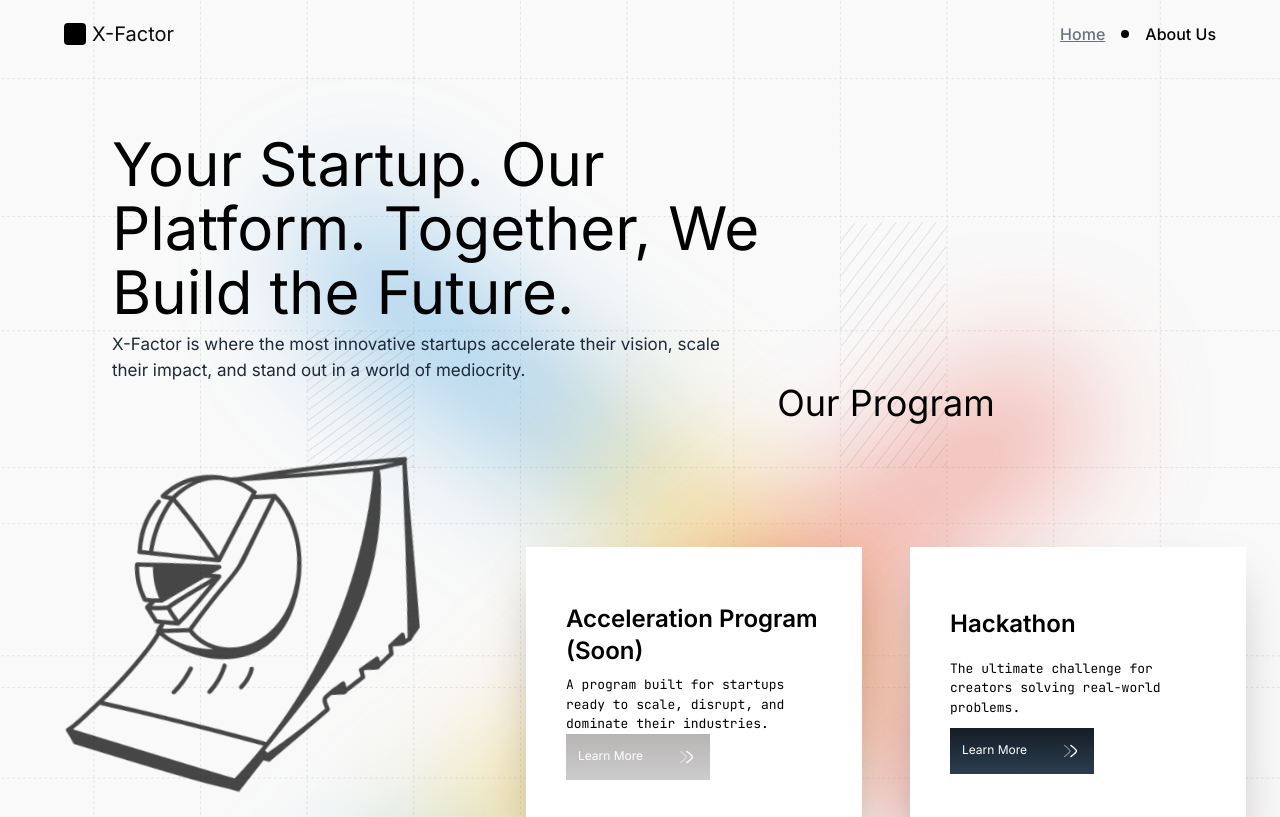
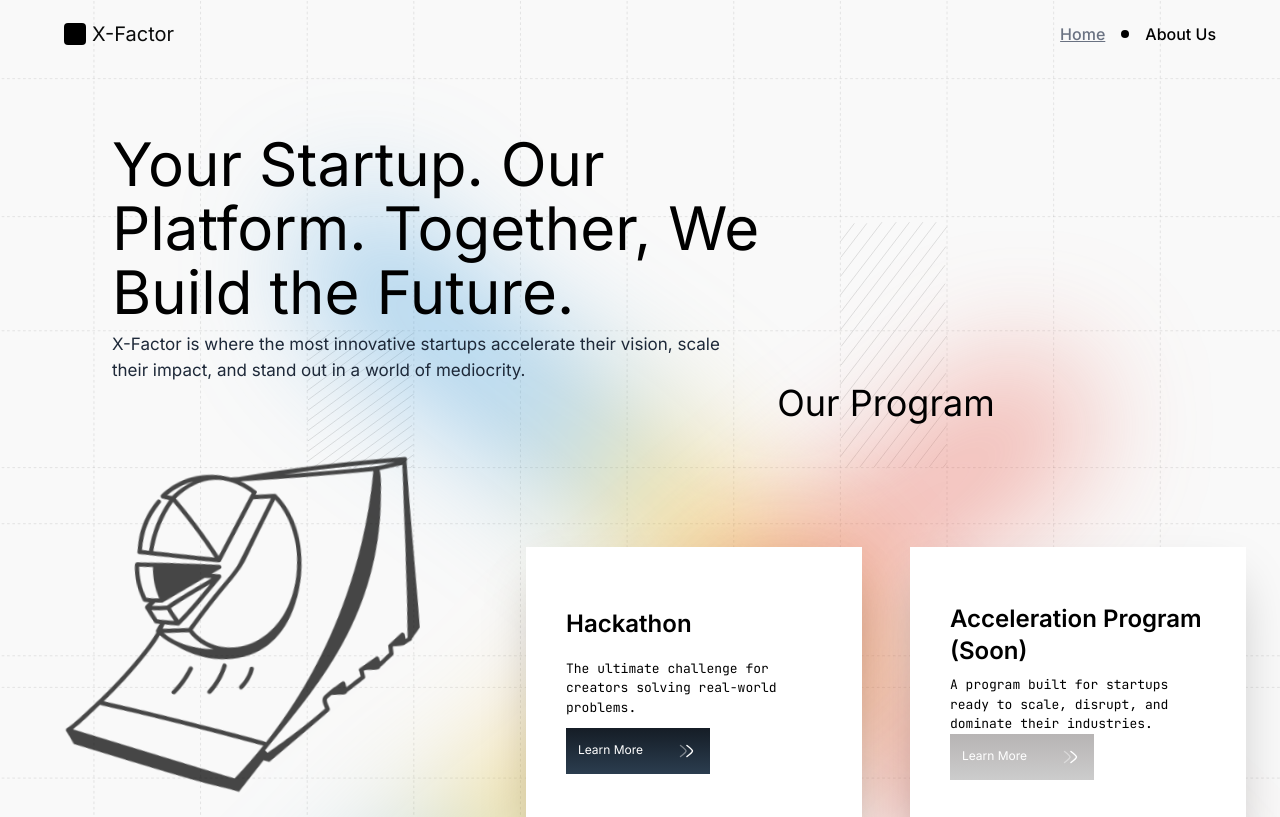
Before and after one commit to Pranali209/Xfactor, a React (Vite) app: page / in a window 1280 px wide. Shown: the top 817 px of the page. Built offline with nearby package versions, Linux system fonts and the light colour scheme.

Commit message:
slider fixing done

```diff
--- a/src/Component/box/index.jsx
+++ b/src/Component/box/index.jsx
@@ -9,7 +9,7 @@ function Box({ id, heading, txt, onClick }) {
       max-md:px-5'>
         <h1 className='text-2xl font-semibold'>{heading}</h1>
         <p className='text-[13px] mt-2 max-md:mb-3 hackthon'>{txt}</p>
-        {id == 1 ? (
+        {id == 2 ? (
           <button className={`text-xs newbtnbg text-white px-2 w-36 py-3 cursor-pointer mr-5`}>
             Learn More
             <img src={arrows} className='ml-8 inline-block' />
--- a/src/Pages/Home.jsx
+++ b/src/Pages/Home.jsx
@@ -37,13 +37,14 @@ function Home() {
   const heroBox = [
     {
       id: 1,
+      title: 'Hackathon',
+      text: 'The ultimate challenge for creators solving real-world problems.',
+    },
+    {
+      id: 2,
       title: 'Acceleration Program (Soon)',
       text: 'A program built for startups ready to scale, disrupt, and dominate their industries.',
-    }, {
-      id: 2,
-      title: 'Hackathon',
-      text: 'The ultimate challenge for creators solving real-world problems.',
-    }
+    },
   ]
 
   function HandleOnclick(id) {
```
